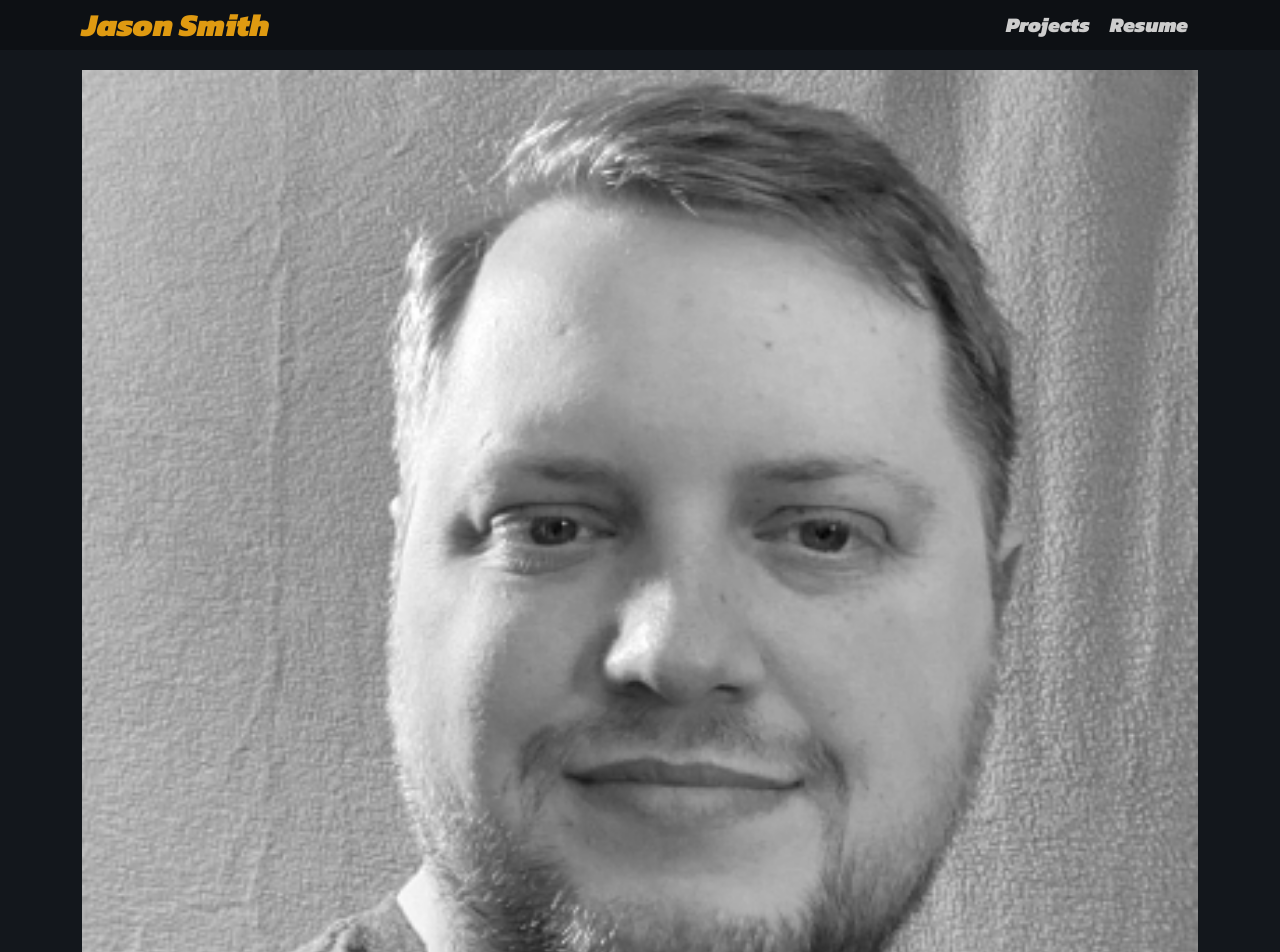
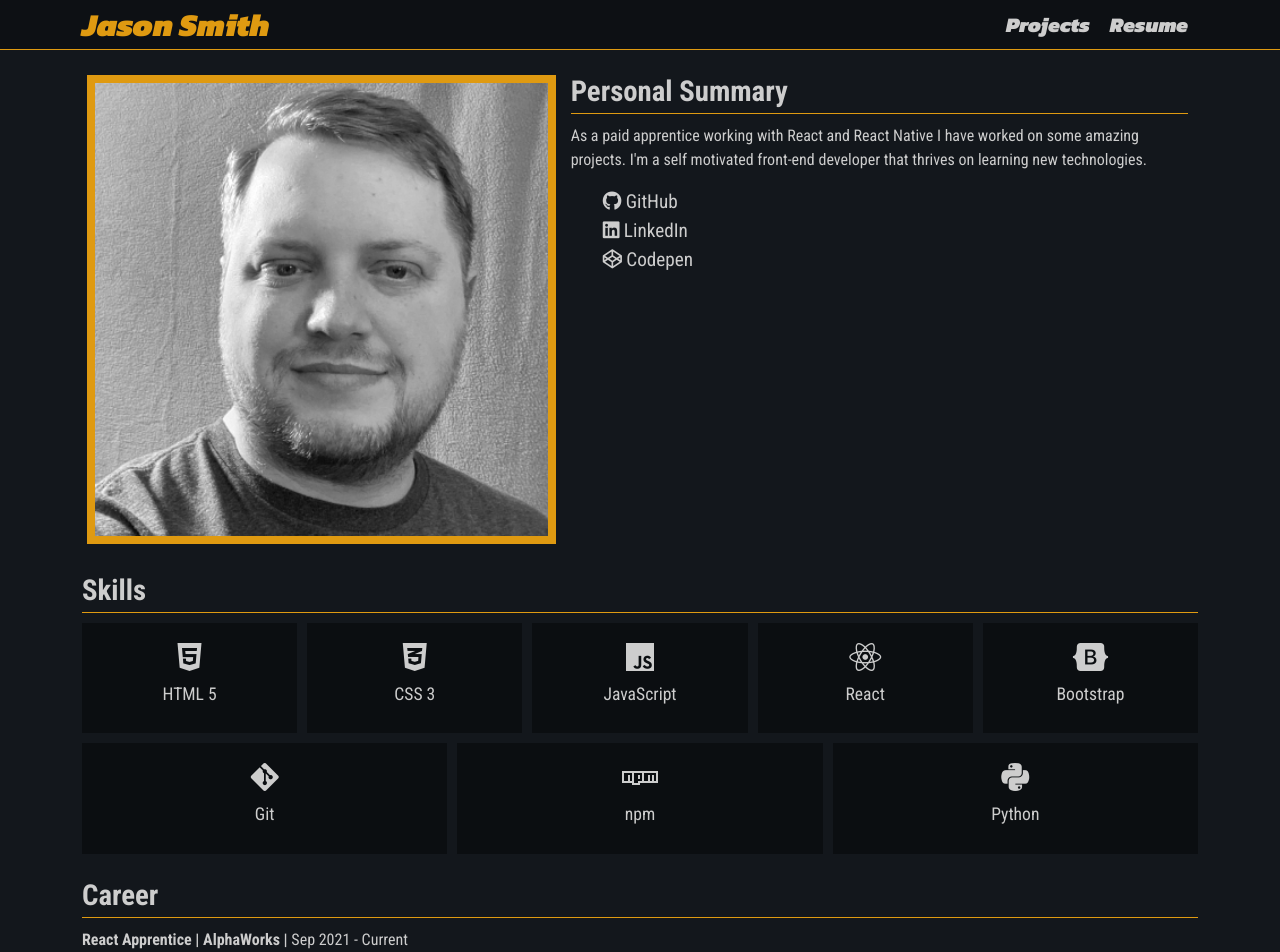
Before and after one commit to SmiJa/SmiJa, a React (Create React App) app: page / in a window 1280 px wide. Shown: the top 952 px of the page. Built offline with nearby package versions, Linux system fonts and the light colour scheme.

Commit message:
version 2 push

```diff
--- a/package.json
+++ b/package.json
@@ -1,7 +1,7 @@
 {
-  "homepage": "http://smija.github.io/wkPortfolio",
+  "homepage": "http://mrjasonsmith.com",
   "name": "portfolio",
-  "version": "0.1.0",
+  "version": "2.0.0",
   "private": true,
   "dependencies": {
     "@testing-library/jest-dom": "^5.16.1",
--- a/public/index.html
+++ b/public/index.html
@@ -10,6 +10,7 @@
       content="Web site created using create-react-app"
     />
     <script src="https://kit.fontawesome.com/9dc26ef60f.js" crossorigin="anonymous"></script>
+
     <link rel="apple-touch-icon" href="%PUBLIC_URL%/logo192.png" />
     <!--
       manifest.json provides metadata used when your web app is installed on a
--- a/src/App.css
+++ b/src/App.css
@@ -1,5 +1,10 @@
 @import url('https://fonts.googleapis.com/css2?family=Kanit:ital,wght@1,900&family=Roboto+Condensed:wght@400;700&display=swap');
 
+:root {
+	--main-background: #13171c;
+	--main-body-text: #cdcdcd;
+	--primary-accent: #df9a11;
+}
 
 /* GLOBAL SETTINGS
    -----------------------------  */
@@ -11,16 +16,21 @@
 
 
 body {
-	background-color: #13171c;
+	background-color: var(--main-background);
 	font-family: 'Roboto Condensed', sans-serif;
-	color: #cdcdcd;
+	color: var(--main-body-text);
 	height: 100vh;
 	font-size: 16px;
 }
 
-img {
-	width: 100%;
+header {
+	font-size: 1.8rem;
+	font-weight: 700;
+	border-bottom: 1px solid var(--primary-accent);
+	margin-bottom: 10px;
 }
+
+img { width: 100%; }
 
 .container {
 	width: 90%;
@@ -41,12 +51,10 @@ img {
 
 #nav a {
 	text-decoration: none;
-	color: #cdcdcd;
+	color: var(--main-body-text);
 }
 
-#nav a:hover {
-	color: #df9a11
-}
+#nav a:hover { color: var(--primary-accent); }
 
 .nav-wrap {
 	display: flex;
@@ -54,14 +62,12 @@ img {
 }
 
 .nav-name {
-	color: #df9a11;
+	color: var(--primary-accent);
 	font-size: 2rem;
 }
 
 @media screen and (max-width: 300px) {
-	.nav-name {
-		font-size: 1.6rem;
-	}
+	.nav-name { font-size: 1.6rem; }
 }
 
 .nav-links {
@@ -69,9 +75,7 @@ img {
 	font-size: 1.3rem;
 }
 
-.nav-links a {
-	padding: 0 10px;
-}
+.nav-links a { padding: 0 10px; }
 
 #mobile-nav-opener {
 	display: none;
@@ -79,19 +83,13 @@ img {
 }
 
 @media screen and (max-width: 300px) {
-	#mobile-nav-opener {
-		font-size: 1.1rem;
-	}
+	#mobile-nav-opener { font-size: 1.1rem;	}
 }
 
 @media screen and (max-width: 840px) {
-	.nav-links {
-		display: none;
-	}
+	.nav-links { display: none;	}
 
-	#mobile-nav-opener {
-		display: inline-block;
-	}
+	#mobile-nav-opener { display: inline-block;	}
 }
 
 .mobileMenu {
@@ -107,13 +105,13 @@ img {
 	width: 100vw;
 	height: 100vh;
 
-	color: #df9a11;
+	color: var(--primary-accent);
 	font-size: 1.4rem;
 	text-align: center;
 }
 
 .close {
-	color: #df9a11;
+	color: var(--primary-accent);
 	font-size: 1.6rem;
 	top: 20px;
 	position: absolute;
@@ -127,7 +125,7 @@ img {
 .mobile-nav-links a {
 	padding: 0;
 	font-family: 'Kanit';
-	color: #cdcdcd;
+	color: var(--main-body-text);
 	text-decoration: none;
 	font-size: 2rem;
 	padding: 5px 0;
@@ -136,9 +134,7 @@ img {
 /* PROJECTS SETTINGS
    -----------------------------  */
 
-#projects-page {
-    padding-bottom: 20px;
-}
+#projects-page { padding-bottom: 20px; }
 
 .projects-wrap {
 	display: flex;
@@ -157,9 +153,7 @@ img {
 	margin-bottom: 10px;
 }
 
-.img-wrap {
-	max-width: 100%;
-}
+.img-wrap {	max-width: 100%; }
 
 @media screen and (max-width: 800px) {
 	.project {
@@ -201,7 +195,7 @@ img {
 
 .github-btn {
 	color: #121212;
-	background-color: #cdcdcd;
+	color: var(--main-body-text);
 }
 
 .github-btn:hover {
@@ -209,11 +203,110 @@ img {
 }
 
 .project-btn {
-	background-color: #df9a11;
+	color: var(--primary-accent);
 	color: #121212;
 	margin-bottom: 10px;
 }
 
 
 /* ABOUT SETTINGS
-   -----------------------------  */
+  -----------------------------  */
+
+.personal-bar {
+	display: flex;
+	flex-direction: row;
+	flex-wrap: wrap;
+}
+
+.profile-img {
+	flex: 1 0 300px;
+	margin: 5px;
+	border: 8px solid var(--primary-accent);
+}
+
+.profile-img img {
+	width: 100%;
+}
+
+.summary {
+	flex: 2 2 300px;
+	padding: 0 10px;
+	display: flex;
+	flex-direction: column;
+	align-items: flex-start;
+	justify-content: flex-start;
+}
+
+.summary-header {	width: 100%; }
+
+.summary p { align-self: center; }
+
+.social-links {	list-style-type: none; }
+
+.social-links a {
+	text-decoration: none;
+	color: var(--main-body-text);
+	font-size: 1.2rem;
+}
+
+.social-links a:hover {	color: var(--primary-accent); }
+
+
+/* SKILLS SETTINGS
+  -----------------------------  */
+
+#skills {	margin-top: 20px; }
+
+#skills header {
+	font-size: 1.8rem;
+	font-weight: 700;
+	border-bottom: 1px solid var(--primary-accent);
+	margin-bottom: 10px;
+}
+
+.dev-skills {
+	display: flex;
+	flex-direction: row;
+	justify-content: space-between;
+	flex-wrap: wrap;
+	width: 100%;
+	font-size: 1.1rem;
+	gap: 10px;
+	margin-bottom: 20px;
+}
+
+.skill {
+	display: flex;
+	justify-content: center;
+	align-items: center;
+	flex-direction: column;
+	text-align: center;
+	background-color: rgba(0, 0, 0, 0.4);
+	flex: 1 1 200px;
+	padding: 10px;
+}
+
+.skill i { font-size: 2rem; }
+
+/* CAREER SETTINGS
+  -----------------------------  */
+
+#careeer {
+	margin-bottom: 20px;
+}
+
+header {
+	font-size: 1.8rem;
+	font-weight: 700;
+	border-bottom: 1px solid var(--primary-accent);
+	margin-bottom: 10px;
+}
+
+.job-title { font-weight: bold; }
+
+/* Education SETTINGS
+  -----------------------------  */
+
+#education { padding-bottom: 20px; }
+
+.training { font-weight: bold; }
--- a/src/App.js
+++ b/src/App.js
@@ -27,7 +27,7 @@ function App() {
 
         <div>
           <Routes>
-            <Route path="/" element={<Profile/>}/>
+            <Route path="/" element={<About/>}/>
             <Route path="projects" element={<Projects/>}/>
             <Route path="resume" element={<About/>}/>
           </Routes>
--- a/src/components/About.js
+++ b/src/components/About.js
@@ -7,31 +7,68 @@ export default function About() {
 	return (
 		<>
 			<div className="container" id="">
-				<div className="">
-					<div className="">
+				<div className="personal-bar">
+					<div className="profile-img">
 						<img className="" src={Me} alt="" />
 					</div>
-					<div className="">
-					<p className="">Personal Summary</p>
-					<p>
-						As a paid apprentice working with React and React Native I have worked on some amazing projects. I'm a self motivated front-end developer that thrives on learning new technologies.
-					</p>
+					<div className="summary">
+						<header className="summary-header">Personal Summary</header>
+						<p>
+							As a paid apprentice working with React and React Native I have worked on some amazing projects. I'm a self motivated front-end developer that thrives on learning new technologies.
+						</p>
+
+						<ul className="social-links">
+							<li>
+								<a href="https://github.com/SmiJa"><i class="fa-brands fa-github"></i>  GitHub</a>
+							</li>
+							<li>
+								<a href="https://www.linkedin.com/in/jason-smith-8a0a72220/"><i class="fa-brands fa-linkedin"></i>  LinkedIn</a>
+							</li>
+							<li>
+								<a href="https://codepen.io/JasonSmith"><i class="fa-brands fa-codepen"></i>  Codepen</a>
+							</li>
+						</ul>
 					</div>
 				</div>
 			</div>
-			<p className="">Skills</p>
+			<div id="skills" className="container">
+				<header className="">Skills</header>
 				<div className="dev-skills">
-					<div className="">
+					<div className="skill">
 						<i className="fab fa-html5 p-2"></i>
+						<p>HTML 5</p>
+					</div>
+					<div className="skill">
 						<i className="fab fa-css3-alt p-2"></i>
+						<p>CSS 3</p>
+					</div>
+					<div className="skill">
 						<i className="fab fa-js p-2"></i>
+						<p>JavaScript</p>
+					</div>
+					<div className="skill">
 						<i className="fab fa-react p-2"></i>
+						<p>React</p>
+					</div>
+					<div className="skill">
 						<i className="fab fa-bootstrap p-2"></i>
+						<p>Bootstrap</p>
+					</div>
+					<div className="skill">
 						<i className="fab fa-git-alt p-2"></i>
+						<p>Git</p>
+					</div>
+					<div className="skill">
 						<i className="fab fa-npm p-2"></i>
+						<p>npm</p>
+					</div>
+					<div className="skill">
 						<i className="fab fa-python p-2"></i>
+						<p>Python</p>
 					</div>
 				</div>
+			</div>
+
 			<Career />
 			<Education />
 		</>
--- a/src/components/Career.js
+++ b/src/components/Career.js
@@ -1,24 +1,14 @@
 export default function Career() {
 	return (
 		<div className="container" id="career">
-			<p className="">Career</p>
+			<header className="career-header">Career</header>
 			<div>
-				<p className=""><span className="job-title">React Apprentice |</span> Sep 2021 - Current</p>
-				<p>AlphaWorks</p>
-			</div>
-			<div className="">
-				<a className="" href="#nav">
-					<i className=""></i>
-				</a>
+				<p className=""><span className="job-title">React Apprentice | AlphaWorks |</span> Sep 2021 - Current</p>
+				<p>Job description</p>
 			</div>
 			<div>
-				<p className=""><span className="job-title">Co-Teacher, JavaScript For Beginners |</span> Feb 2022 - March 2022</p>
-				<p>AlphaWorks</p>
-			</div>
-			<div className="">
-				<a className="" href="#nav">
-					<i className=""></i>
-				</a>
+				<p className=""><span className="job-title">Co-Teacher, JavaScript For Beginners | AlphaWorks |</span> Feb 2022 - March 2022</p>
+				<p>Job description</p>
 			</div>
 		</div>
 	);
--- a/src/components/Education.js
+++ b/src/components/Education.js
@@ -1,17 +1,12 @@
 export default function Education() {
     return (
         <div className="container" id="education">
-            <p className="">Education</p>
+            <header className="">Education</header>
             <div>
-                <p className=""><span className="">BitWise Industries - Workforce Training |</span> Aug - Sep 2021</p>
+                <p className=""><span className="training">BitWise Industries - Workforce Training |</span> Aug - Sep 2021</p>
                 <p>Training covered JavaScript</p>
-                <p className=""><span className="">Clovis Community College |</span> July 2020</p>
+                <p className=""><span className="training">Clovis Community College |</span> July 2020</p>
                 <p>Associates of Art in Two Dimensional Art</p>
-            </div>
-            <div className="">
-                <a className="" href="#nav">
-                    <i className=""></i>
-                </a>
             </div>
         </div>
     );
--- a/src/components/Projects.js
+++ b/src/components/Projects.js
@@ -36,8 +36,8 @@ export default function Projects() {
 						<header>
 							<p className="">Trivia & Chill</p>
 						</header>
-						<p className='about'>The Shopping List app is a great way to make lists in the command line. This app was a fun way to learn about creating files and working with lists in Python.</p>
-						<p>Built with: React Native</p>
+						<p className='about'>A fun game that builds questions with an API from The Movie Database</p>
+						<p>Built with: React Native, API</p>
 						<div className="btn-bar">
 							<a className="btn project-btn" href="https://luceroweb.github.io/trivia-and-chill/">Play the game</a>
 							<a className="btn github-btn" href="https://github.com/SmiJa/Shopping_List"><i className="fa-brands fa-github"></i>View the code</a>
```
